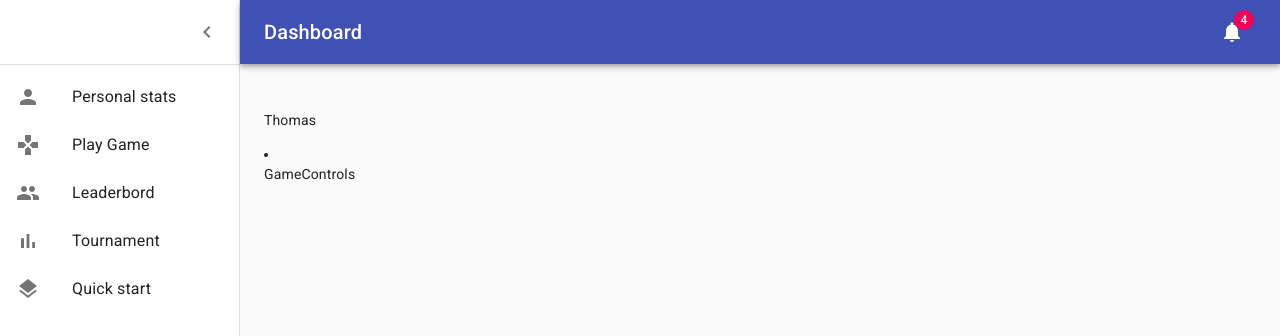
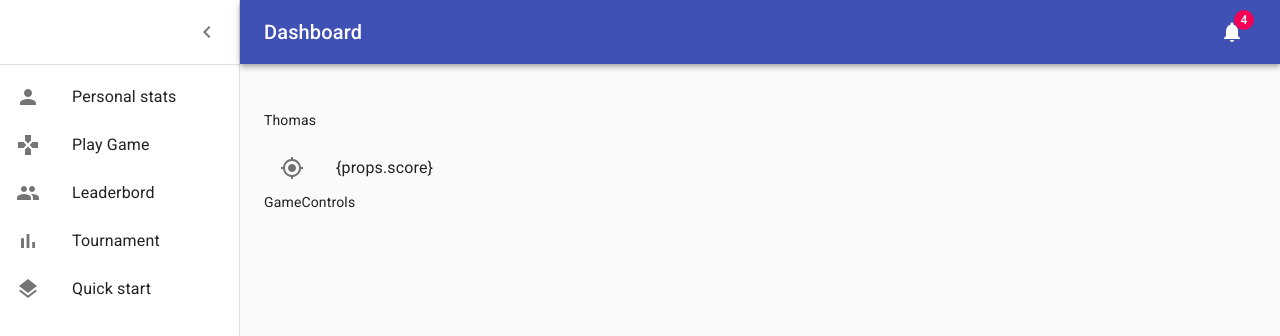
Before and after one commit to Thomas-Schuddinck/stage-darts, a React (Create React App) app in the folder frontend/: page /game in a window 1280 px wide. Shown: the top 336 px of the page. Built offline with nearby package versions, Linux system fonts and the light colour scheme.

Commit message:
darthrow edit, playingnext added

```diff
--- a/frontend/src/components/Game/CurrentSet/CurrentSet.tsx
+++ b/frontend/src/components/Game/CurrentSet/CurrentSet.tsx
@@ -1,14 +1,19 @@
 import React, { Component } from 'react';
 import DartThrow from '../DartThrow/DartThrow';
+import Aux from '../../../hoc/Wrap';
 
 function CurrentSet(props: any) {
 
         return (
+          <Aux>
+            <span>{props.setnumber}</span>
             <div>
               {props.scores.map((s:any) =>
                 <DartThrow key={s.index} score={s.value}/>
               )}
             </div>
+          </Aux>
+
         )
 
 };
--- a/frontend/src/components/Game/DartThrow/DartThrow.tsx
+++ b/frontend/src/components/Game/DartThrow/DartThrow.tsx
@@ -1,9 +1,18 @@
 import React, { Component } from 'react';
-
+import GpsFixedIcon from '@material-ui/icons/GpsFixed';
+import ListItem from '@material-ui/core/ListItem';
+import ListItemIcon from '@material-ui/core/ListItemIcon';
+import ListItemText from '@material-ui/core/ListItemText';
 function DartThrow(props: any) {
         return (
-            <li>{props.score}</li>
+            <ListItem button>
+                <ListItemIcon>
+                    <GpsFixedIcon />
+                </ListItemIcon>
+                <ListItemText primary="{props.score}" />
+            </ListItem>
         );
+
 
 };
 
```
Also changed, not shown: frontend/src/components/Game/PlayingNext/PlayingNext.tsx (added, +14 -0 lines).
